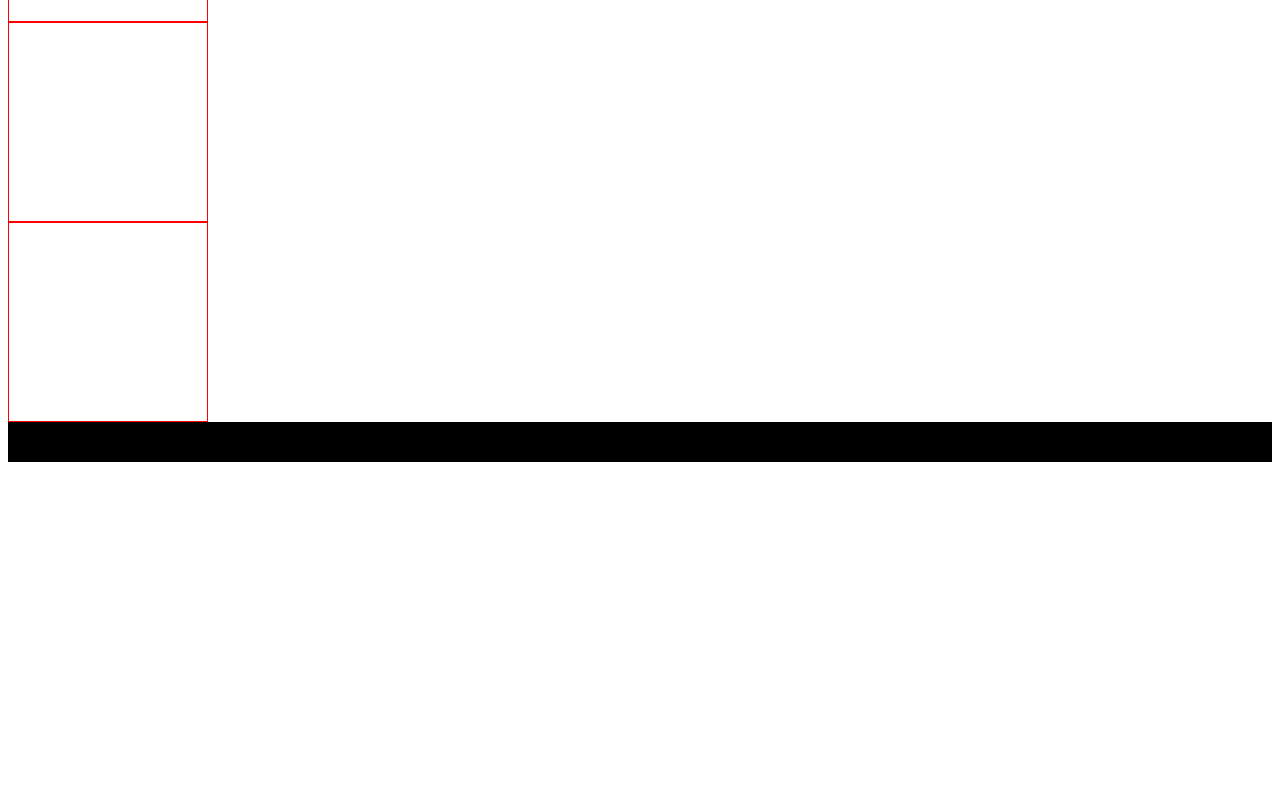
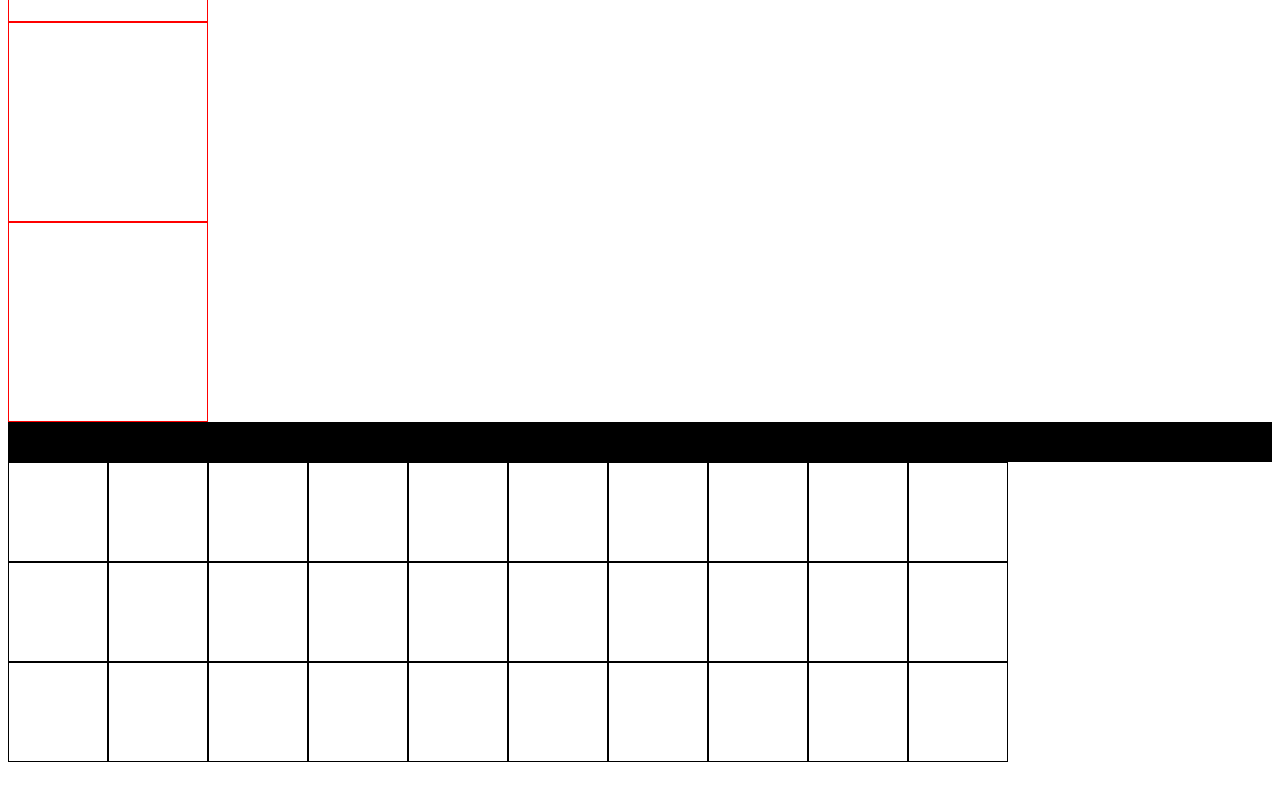
Before and after one commit to mrkarstrom/StackSkills, a plain HTML site: page Pacman/index.html in a window 1280 px wide. Shown: the part 786-1586 px from the top of the page. Before the commit the page ends 1256 px from the top, so only its background shows below. Drawn offline with Linux system fonts and the light colour scheme.

Commit message:
Added container to CSS and lots of divs to HTML

```diff
--- a/Pacman/index.html
+++ b/Pacman/index.html
@@ -36,6 +36,39 @@
 
     <div class="grid"></div>
 
+    <div id="container">
+        <div></div>
+        <div></div>
+        <div></div>
+        <div></div>
+        <div></div>
+        <div></div>
+        <div></div>
+        <div></div>
+        <div></div>
+        <div></div>
+        <div></div>
+        <div></div>
+        <div></div>
+        <div></div>
+        <div></div>
+        <div></div>
+        <div></div>
+        <div></div>
+        <div></div>
+        <div></div>
+        <div></div>
+        <div></div>
+        <div></div>
+        <div></div>
+        <div></div>
+        <div></div>
+        <div></div>
+        <div></div>
+        <div></div>
+        <div></div>
+    </div>
+
     <script src="app.js"></script>
 </body>
 </html>
--- a/Pacman/style.css
+++ b/Pacman/style.css
@@ -127,3 +127,15 @@
     color: white;
     padding: 20px;
 }
+
+#container {
+    display: grid;
+    grid-template-columns: 100px 100px 100px 100px 100px 100px 100px 100px 100px 100px;
+    grid-template-rows:  100px 100px 100px 100px 100px 100px 100px 100px 100px 100px;
+}
+
+#container div {
+    height: 100px;
+    width: 100px;
+    border: 1px solid black;
+}
```
